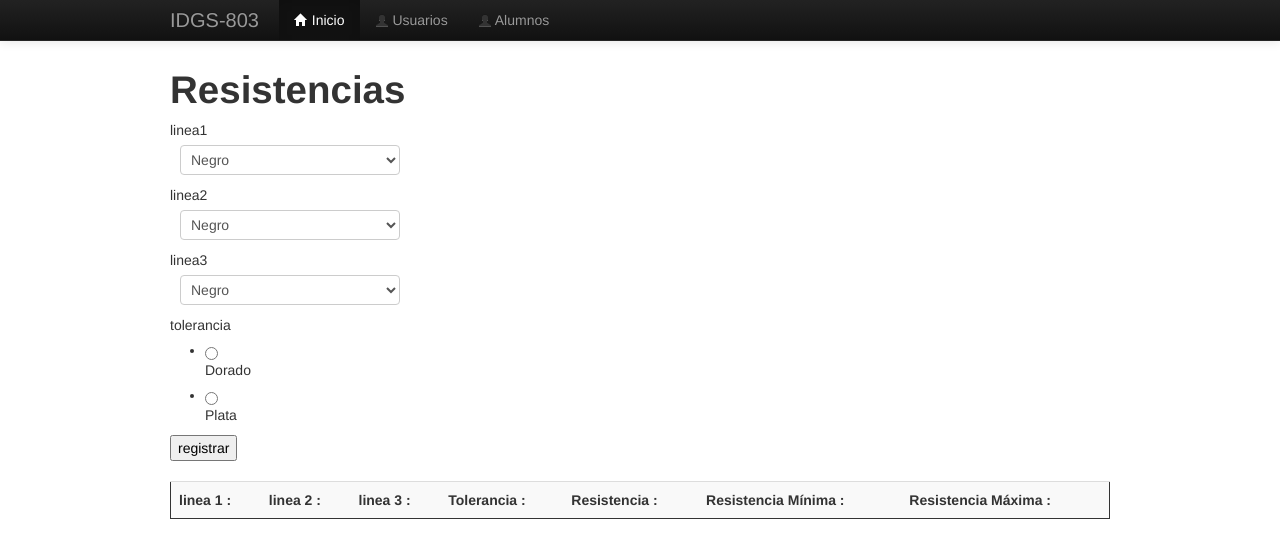
After one commit to IDGS-803-17001472/Practicas-Parcial1-DeClase, a Flask app: page /resistencias in a window 1280 px wide. The commit adds this page. Shown: the top 558 px of the page. Run offline with Flask 3, Linux system fonts and the light colour scheme; lists and menus that the app fills with data are empty; some libraries are stand-ins or nearby versions.

Commit message:
9/2/24 Resistencias flask

```diff
--- a/forms.py
+++ b/forms.py
@@ -7,3 +7,19 @@ class UsersForm(Form):
     x2=IntegerField('x2')
     y2=IntegerField('y2')
     res=0
+
+class ResistenciasForm(Form):
+    colores=[("negro","Negro"),
+             ("cafe","Cafe"),
+             ("rojo","Rojo"),
+             ("naranja","Naranja"),
+             ("amarillo","Amarillo"),
+             ("verde","Verde"),
+             ("azul","Azul"),
+             ("violeta","Violeta"),
+             ("gris","Gris"),
+             ("blanco","Blanco")]
+    linea1=SelectField('linea1',choices=colores)
+    linea2=SelectField('linea2', choices=colores)
+    linea3=SelectField('linea3', choices=colores)
+    tolerancia=RadioField('tolerancia',choices=[("dorado","Dorado"),("plata","Plata")])
--- a/main.py
+++ b/main.py
@@ -86,5 +86,105 @@ def dist():
 
 
 
+@app.route("/resistencias",methods=["GET","POST"])
+def resistencia():
+    res=""
+    tolerancia=""
+    toleranciaStr=""
+    resMin=""
+    linea1=""
+    linea2=""
+    linea3=""
+    resMax=""
+    restn_form = forms.ResistenciasForm(request.form)
+    if request.method=='POST':
+        linea1=restn_form.linea1.data
+        linea2=restn_form.linea2.data
+        linea3=restn_form.linea3.data
+        tolerancia=restn_form.tolerancia.data
+        if linea1=="negro":
+            nLinea1="0"
+        elif linea1=="cafe":
+            nLinea1="1"
+        elif linea1=="rojo":
+            nLinea1="2"
+        elif linea1=="naranja":
+            nLinea1="3"
+        elif linea1=="amarillo":
+            nLinea1="4"
+        elif linea1=="verde":
+            nLinea1="5"
+        elif linea1=="azul":
+            nLinea1="6"
+        elif linea1=="violeta":
+            nLinea1="7"
+        elif linea1=="gris":
+            nLinea1="8"
+        elif linea1=="blanco":
+            nLinea1="9"
+
+
+        if linea2=="negro":
+            nLinea2="0"
+        elif linea2=="cafe":
+            nLinea2="1"
+        elif linea2=="rojo":
+            nLinea2="2"
+        elif linea2=="naranja":
+            nLinea2="3"
+        elif linea2=="amarillo":
+            nLinea2="4"
+        elif linea2=="verde":
+            nLinea2="5"
+        elif linea2=="azul":
+            nLinea2="6"
+        elif linea2=="violeta":
+            nLinea2="7"
+        elif linea2=="gris":
+            nLinea2="8"
+        elif linea2=="blanco":
+            nLinea2="9"
+
+
+        if linea3=="negro":
+            nLinea3=1
+        elif linea3=="cafe":
+            nLinea3=10
+        elif linea3=="rojo":
+            nLinea3=100
+        elif linea3=="naranja":
+            nLinea3=1000
+        elif linea3=="amarillo":
+            nLinea3=10000
+        elif linea3=="verde":
+            nLinea3=100000
+        elif linea3=="azul":
+            nLinea3=1000000
+        elif linea3=="violeta":
+            nLinea3=10000000
+        elif linea3=="gris":
+            nLinea3=100000000
+        elif linea3=="blanco":
+            nLinea3=1000000000
+        toleranciaVal=0
+        toleranciaStr = tolerancia
+        print(tolerancia)
+        if tolerancia=="dorado":
+            toleranciaVal=0.05
+        elif tolerancia=="plata":
+            toleranciaVal=0.1
+
+        lineaTotal= nLinea1 + nLinea2
+
+
+        res=int(lineaTotal)*nLinea3
+        resMin=res*(1-toleranciaVal)
+        resMax=res*(1+toleranciaVal)
+        tolerancia = tolerancia + " " + str(toleranciaVal*100)+"%"
+
+    return render_template("resistencias.html", form=restn_form, res=res, resMin=resMin,resMax=resMax, col1=linea1, col2=linea2, col3=linea3, tolerancia=tolerancia, toleranciaStr=toleranciaStr)
+
+
+
 if __name__ == "__main__":
     app.run(debug=True)
--- /dev/null
+++ b/templates/resistencias.html
@@ -0,0 +1,26 @@
+{%extends 'layout.html'%}
+
+{%block content%}
+{% import "_macros.html" as macros %}
+<h1>Resistencias</h1>
+<form action="" method="post">
+    {{macros.render_field(form.linea1)}}
+    {{macros.render_field(form.linea2)}}
+    {{macros.render_field(form.linea3)}}
+    {{macros.render_field(form.tolerancia)}}
+    <input type="submit" value="registrar" name="btn1">
+</form>
+<table class="table table-striped" style="  border: 1px solid;">
+    <tr>
+        <th  class="{{col1}}">linea 1 : {{col1}}</th>
+        <th  class="{{col2}}">linea 2 : {{col2}}</th>
+        <th  class="{{col3}}">linea 3 : {{col3}}</th>
+        <th   class="{{toleranciaStr}}">Tolerancia : {{tolerancia}}</th style=" border: 1px solid;">
+        <th>Resistencia : {{res}}</th style=" border: 1px solid;">
+        <th>Resistencia Mínima : {{resMin}}</th style=" border: 1px solid;">
+        <th>Resistencia Máxima : {{resMax}}</th style=" border: 1px solid;">
+    </tr>
+</table>
+
+
+{%endblock%}
```
Also changed, not shown: templates/layout.html (+73 -9 lines).
